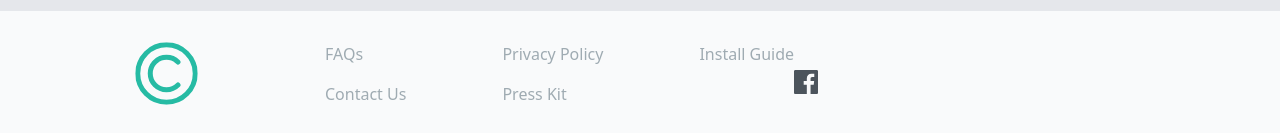
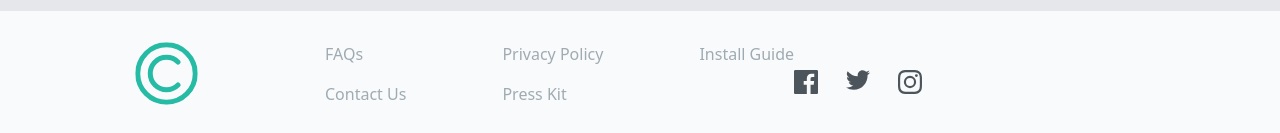
Before and after one commit to Faiem-qy/tailwind_css, a website: page website-projects/clipboard/index.html in a window 1280 px wide. Shown: the part 3749-3882 px from the top of the page. Drawn offline with Linux system fonts and the light colour scheme; a web font is replaced by a local one.

Commit message:
add more social icons

```diff
--- a/website-projects/clipboard/index.html
+++ b/website-projects/clipboard/index.html
@@ -227,6 +227,18 @@
                   alt=""
                   class="duration-200 ficon"
               /></a>
+              <a href="#"
+                ><img
+                  src="images/icon-twitter.svg"
+                  alt=""
+                  class="duration-200 ficon"
+              /></a>
+              <a href="#"
+                ><img
+                  src="images/icon-instagram.svg"
+                  alt=""
+                  class="duration-200 ficon"
+              /></a>
             </div>
           </div>
         </div>
```
